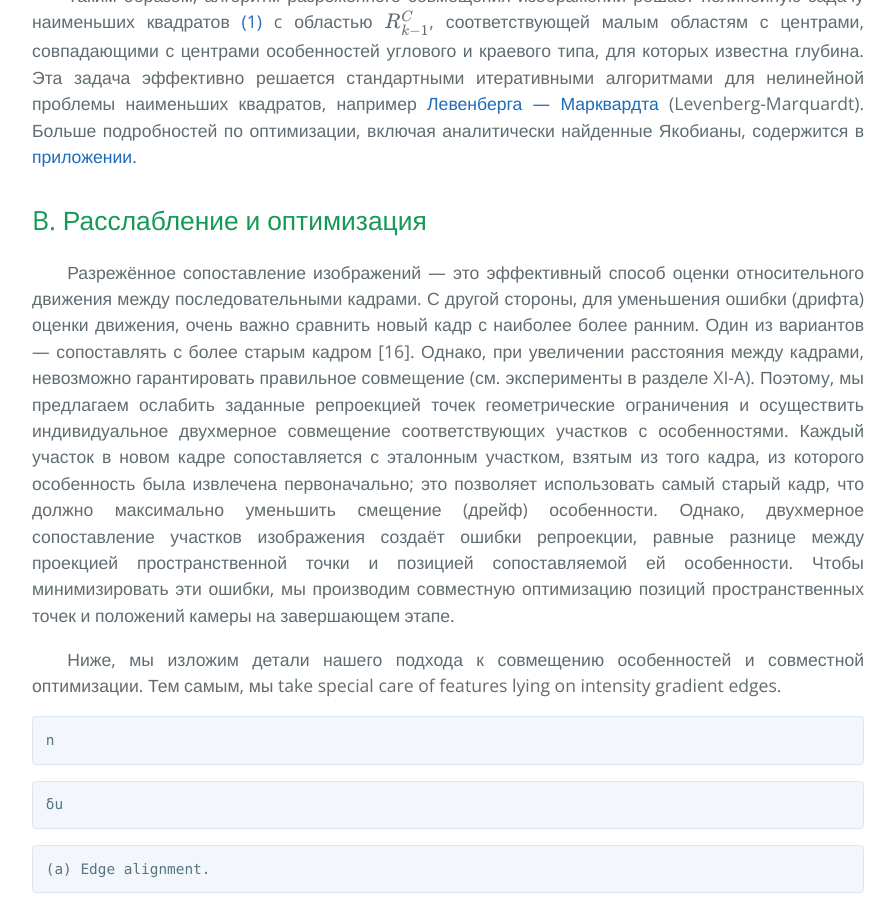
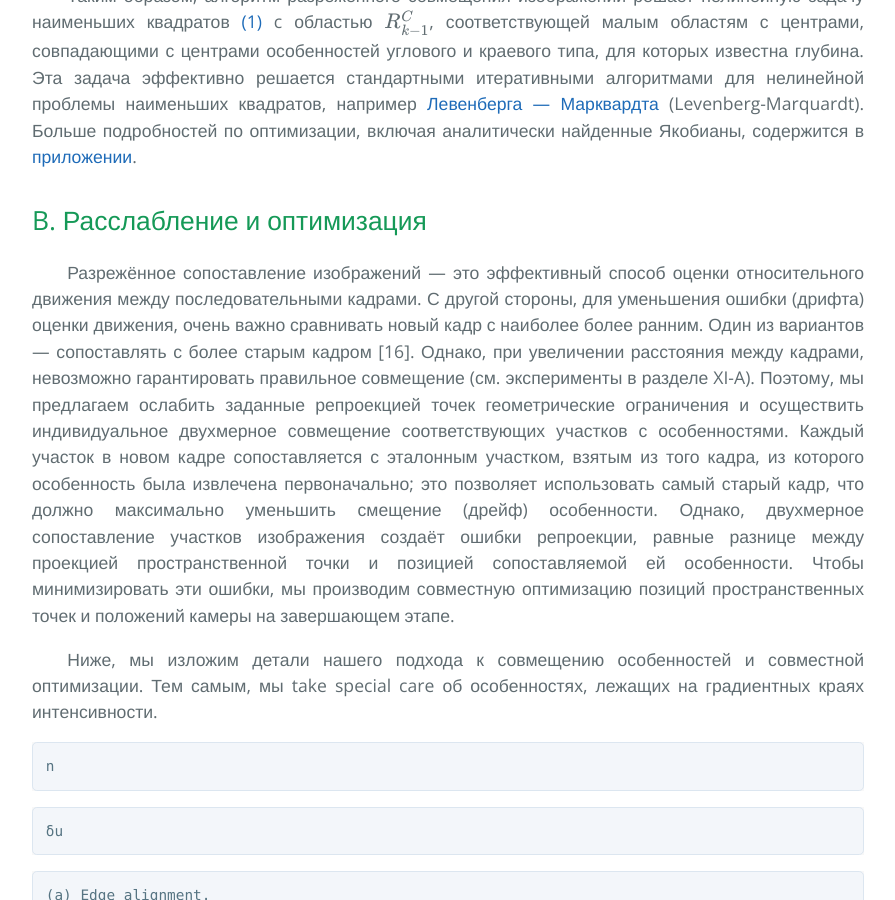
Before and after one commit to i-v-s/slam, a Jekyll site: the page built from svo2.md, in a window 1280 px wide and 900 px high, scrolled down 10012 px. Shown: the whole window, without its empty margins (192-1087 px from the left). Built offline with Jekyll 4.4.1, drawn with Linux system fonts in a browser that asks for light colours; our own code applies the rules of GitHub Pages for plain Markdown files; formulas are drawn with MathJax 3.

Commit message:
Updated svo2.md

````diff
--- a/svo2.md
+++ b/svo2.md
@@ -430,7 +430,7 @@ the regionRCk− 1 in imageICkfor which the depth is known.
 Разрежённое сопоставление изображений &mdash; это эффективный способ оценки
 относительного движения между последовательными кадрами. С другой стороны,
 для уменьшения ошибки (дрифта) оценки движения, очень важно
-сравнить новый кадр с наиболее более ранним. Один из вариантов &mdash;
+сравнивать новый кадр с наиболее более ранним. Один из вариантов &mdash;
 сопоставлять с более старым кадром [16]. Однако, при увеличении расстояния между кадрами,
 невозможно гарантировать правильное совмещение
 (см. эксперименты в разделе XI-A). Поэтому,
@@ -449,8 +449,8 @@ the regionRCk− 1 in imageICkfor which the depth is known.
 пространственных точек и положений камеры на завершающем этапе.
 
 Ниже, мы изложим детали нашего подхода к совмещению особенностей
-и совместной оптимизации. Тем самым, мы take special care of
-features lying on intensity gradient edges.
+и совместной оптимизации. Тем самым, мы take special care об
+особенностях, лежащих на градиентных краях интенсивности.
 
 ```
 n
@@ -470,7 +470,6 @@ n
 ```
 Fig. 4: Different alignment strategies for corners and edgelets. The alignment
 of an edge feature is restricted to the normal directionnof the edge.
-
 
 2D feature alignment minimizes the intensity difference
 of a small image patchPthat is centered at the projected
````
